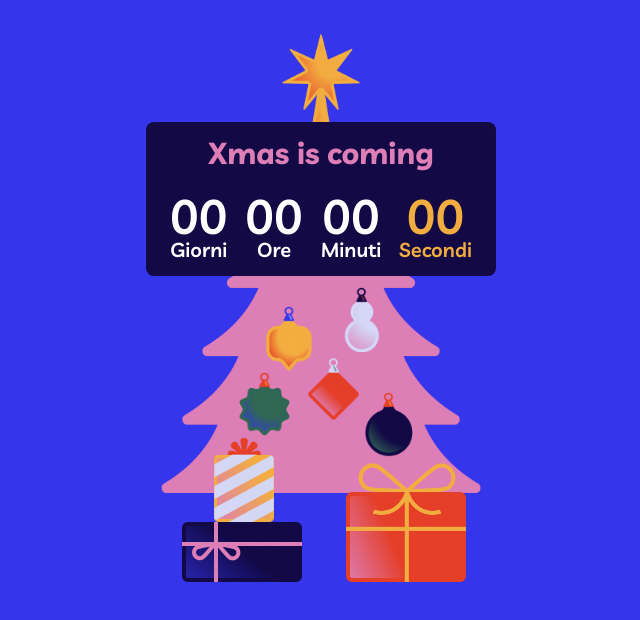
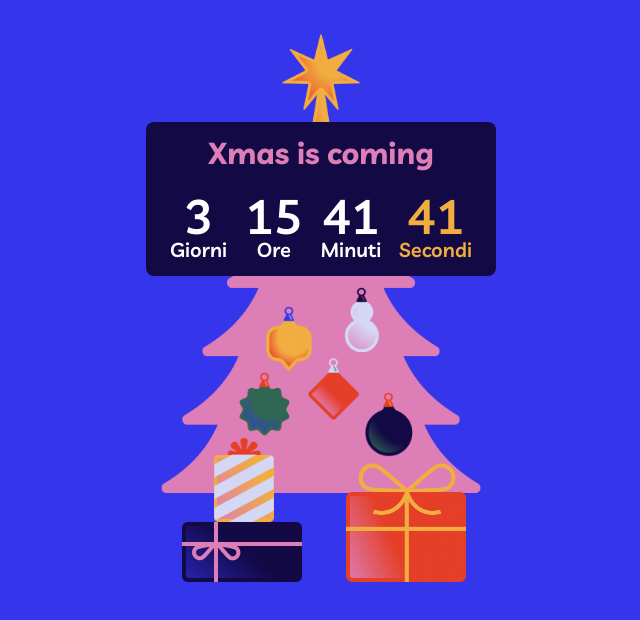
Before and after one commit to Antonio-Italiano/js-simon, a plain HTML site: page index.html in a window 1280 px wide. Shown: the whole page, without its empty margins (319-959 px from the left). Drawn offline with Linux system fonts and the light colour scheme.

Commit message:
Added condition and function

```diff
--- a/index.html
+++ b/index.html
@@ -17,7 +17,7 @@
             <div class="xmas-stage">
 
                 <div class="panel">
-                    <h1>Xmas is coming</h1>
+                    <h1 id="wishes">Xmas is coming</h1>
                     <!-- Counter -->
                     <div class="counter">
                         <div class="counter-block">
--- a/script.js
+++ b/script.js
@@ -1,6 +1,54 @@
-// ELEMENTI DOM
+/---- ELEMENTI DOM ----/
 const daysElement = document.getElementById('days');
 const hoursElement = document.getElementById('hours');
 const minutesElement = document.getElementById('minutes');
 const secondsElement = document.getElementById('seconds');
+const wishesElement = document.getElementById('wishes');
 // console.log(days, hours, minutes, seconds);
+
+// CREO UNA VARIABILE CON PUNTO DI RIFERIMENTO DEL NATALE
+const christmasDay = new Date('December 25 2022');
+// console.log(christmasDay);
+
+/---- TRASFORMO LA VARIABILE IN MILLISECONDI ----/
+const christmasDayMs = christmasDay.getTime();
+// console.log(christmasDayMs);
+const secondsMs = 1000;
+const minutesMs = 60 * secondsMs;
+const hoursMs = 60 * minutesMs;
+const daysMs = 24 * hoursMs;
+// console.log(secondsMs, minutesMs, hoursMs, daysMs);
+
+
+/---- FUNZIONI ----/
+const countdown = setInterval => {
+    // CREO VARIABILE DEL GIORNO CORRENTE
+    const currentDay = new Date().getTime();
+    // console.log(currentDay);
+    const missingTime = christmasDayMs - currentDay;
+    // console.log(missingTime)
+
+    // CALCOLO LA DIFFERENZA DI TEMPO
+    const missingDay = Math.floor(missingTime / daysMs);
+    const missingHours = Math.floor((missingTime % daysMs) / hoursMs);
+    const missingMinutes = Math.floor((missingTime % hoursMs) / minutesMs);
+    const missingSeconds = Math.floor((missingTime % minutesMs) / secondsMs);
+    // console.log(missingSeconds)
+
+    // CONDIZIONE PER FAR TERMINARE IL COUNTDOWN
+    if (missingDay != 0 || missingHours != 0 || missingMinutes != 0 || missingSeconds != 0) {
+
+        // STAMPO IN PAGINA IL RISULTATO
+        daysElement.innerText = missingDay;
+        hoursElement.innerText = missingHours;
+        minutesElement.innerText = missingMinutes;
+        secondsElement.innerText = missingSeconds;
+    } else {
+        clearInterval(countdown);
+        wishesElement.innerText = 'TANTI AUGURI DI BUON NATALE'
+    }
+
+
+}
+
+const counterCountdown = setInterval(countdown, 1000);
```
